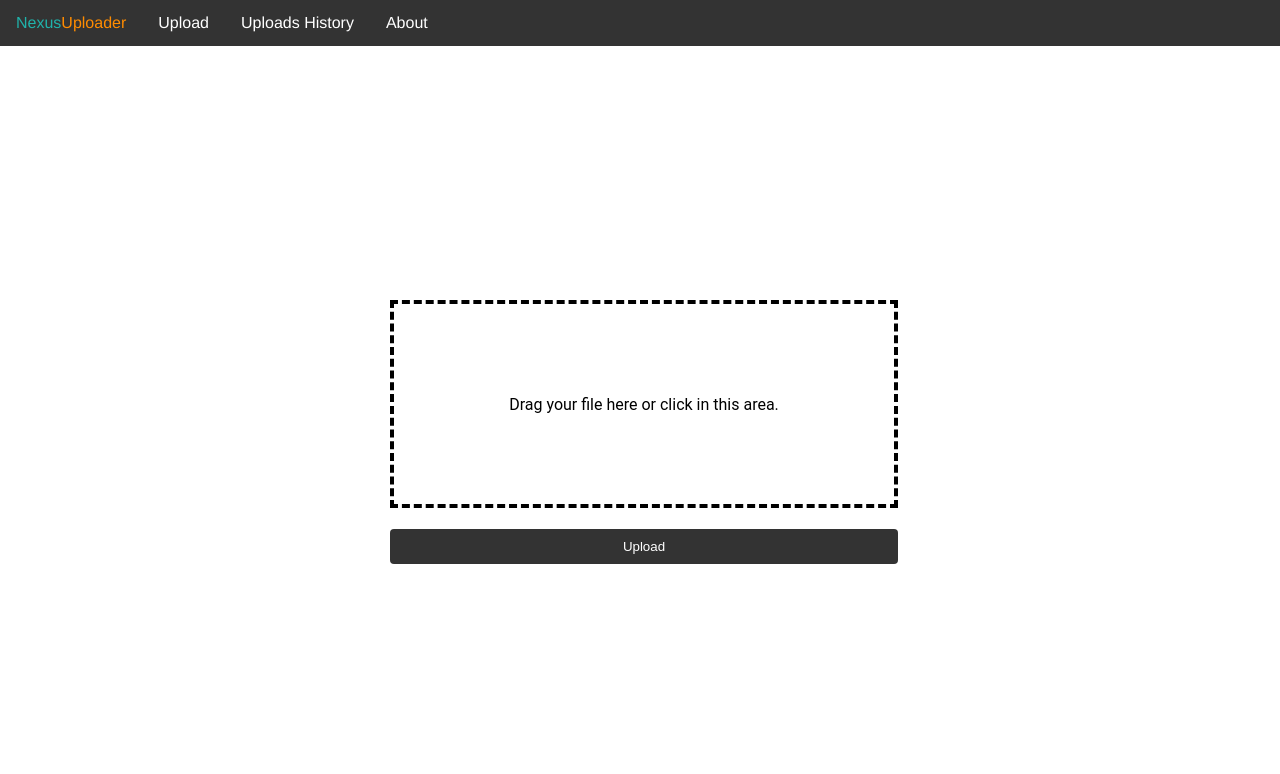
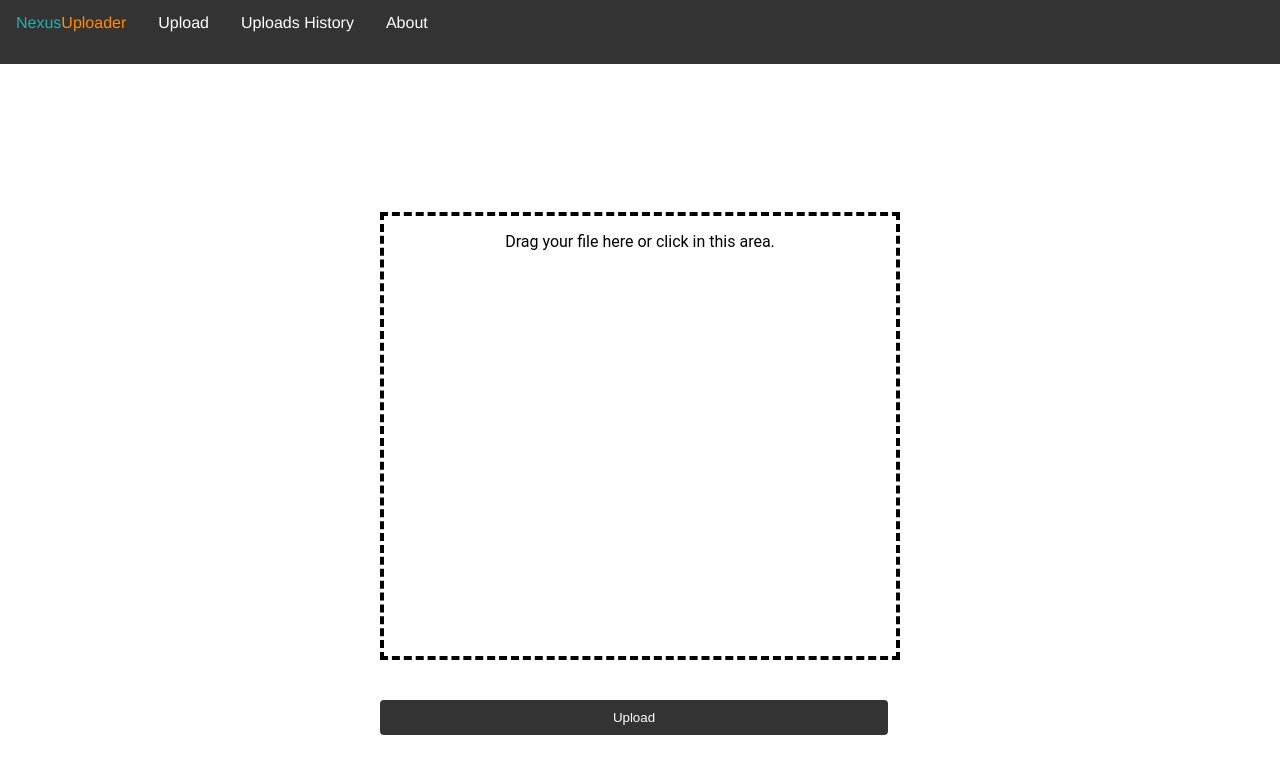
Before and after one commit to ronbadur/NexusUploaderClient, an Angular app: page / in a window 1280 px wide. Shown: the top 774 px of the page. Built offline with nearby package versions, Linux system fonts and the light colour scheme.

Commit message:
adding display flex to upload screen

```diff
--- a/src/app/app.component.css
+++ b/src/app/app.component.css
@@ -1,6 +1,7 @@
 nav{
+  width: 100%;
+  height: 100%;
   background-color: #333;
-  overflow: hidden;
   margin: 0;
   padding: 0;
 }
@@ -13,7 +14,6 @@ nav a{
   text-decoration: none;
   text-align: center;
   padding: 14px 16px;
-  display: block;
   float: left;
 }
 
@@ -30,3 +30,21 @@ nav a:first-child:hover{
   background-color:#333;
   color: #fff;
 }
+
+.navigation-bar{
+  height: 8%;
+  width: 100%;
+}
+
+.main-content{
+  height: 55%;
+  width: 100%;
+}
+
+.container{
+  height: 100%;
+  width: 100%;
+  display: flex;
+  align-items: flex-start;
+  flex-wrap: wrap;
+}
--- a/src/app/app.component.html
+++ b/src/app/app.component.html
@@ -1,9 +1,14 @@
+<div class="container">
   <div class="navigation-bar">
     <nav>
-    <a routerLink="/upload"><span style="color: lightseagreen">Nexus</span><span style="color: darkorange">Uploader</span></a>
+      <a routerLink="/upload"><span style="color: lightseagreen">Nexus</span><span
+        style="color: darkorange">Uploader</span></a>
       <a routerLink="/upload" routerLinkActive="active">Upload</a>
       <a routerLink="/uploadsHistory" routerLinkActive="active">Uploads History</a>
       <a routerLink="/about" routerLinkActive="active">About</a>
     </nav>
+  </div>
+  <div class="main-content">
     <router-outlet></router-outlet>
   </div>
+</div>
--- a/src/app/app.module.ts
+++ b/src/app/app.module.ts
@@ -23,10 +23,7 @@ const appRoutes: Routes = [
     UploadsHistoryComponent
   ],
   imports: [
-    RouterModule.forRoot(
-      appRoutes,
-      { enableTracing: true } // <-- debugging purposes only
-    ),
+    RouterModule.forRoot(appRoutes),
     BrowserModule,
     FormsModule,
     ReactiveFormsModule
--- a/src/app/components/upload/upload.component.css
+++ b/src/app/components/upload/upload.component.css
@@ -2,24 +2,15 @@ body{
   background: rgba(0,0,0,0.9);
 }
 form{
-  position: absolute;
-  top: 50%;
-  left: 50%;
-  margin-top: -100px;
-  margin-left: -250px;
-  width: 500px;
-  height: 200px;
+  height: 100%;
+  width: 40%;
   border: 4px dashed black;
 }
 form p{
-  width: 100%;
-  height: 100%;
   text-align: center;
-  line-height: 170px;
   color: black;
 }
 form input{
-  position: absolute;
   margin: 0;
   padding: 0;
   width: 100%;
@@ -49,3 +40,9 @@ form button:active{
 form input:hover{
   cursor: pointer;
 }
+
+.upload-form{
+  height: 100%;
+  display: flex;
+  justify-content: center;
+}
--- a/src/app/components/upload/upload.component.html
+++ b/src/app/components/upload/upload.component.html
@@ -1,7 +1,8 @@
-<div>
+<div class="upload-form">
   <form (ngSubmit)="onSubmit()">
+    <img *ngIf="isFileChosen" src="../../../assets/zip-logo.png" alt="zip logo" width="100px">
+    <p>{{inputText}}</p>
     <input type="file" #file (change)="onChange(file.files)">
-    <p>{{inputText}}</p>
     <button type="submit">Upload</button>
   </form>
 </div>
--- a/src/app/components/upload/upload.component.ts
+++ b/src/app/components/upload/upload.component.ts
@@ -1,4 +1,5 @@
 import {Component} from '@angular/core';
+import { NgIf } from '@angular/common';
 
 
 @Component({
@@ -9,6 +10,7 @@ import {Component} from '@angular/core';
 export class UploadComponent {
   fileToUpload: File;
   inputText: string;
+  isFileChosen = false;
 
   constructor() {
     this.inputText = 'Drag your file here or click in this area.';
@@ -17,6 +19,7 @@ export class UploadComponent {
   onChange(files: FileList) {
     this.fileToUpload = files[0];
     this.inputText = this.fileToUpload.name;
+    this.isFileChosen = true;
   }
 
   onSubmit() {
--- a/src/styles.css
+++ b/src/styles.css
@@ -1,6 +1,13 @@
 body {
+  height: 100%;
+  width: 100%;
   font-family: "Roboto", helvetica, arial, sans-serif;
   font-size: 16px;
   font-weight: 400;
   margin: 0;
 }
+
+html{
+  height: 100%;
+  width: 100%;
+}
```
Also changed, not shown: src/assets/zip-logo.png (added). Lines whose indentation alone changed are shown as unchanged.
